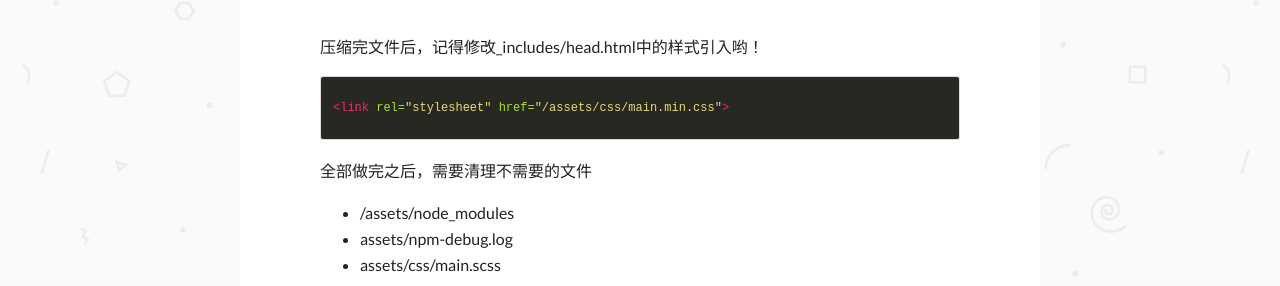
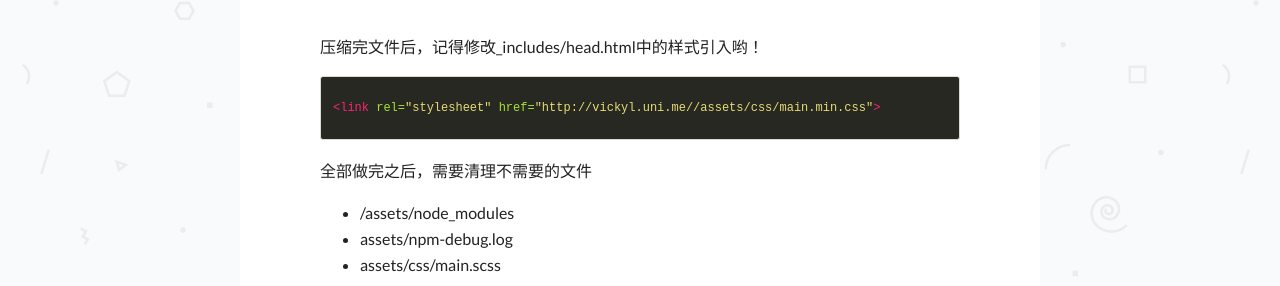
Before and after one commit to 0ovickyo0/0ovickyo0.github.io, a Jekyll site: the page built from _posts/2014-12-09-step-by-step-change-scss-to-less.md, in a window 1280 px wide and 1400 px high, scrolled down 6654 px. Shown: the part 201-487 px from the top of the window. Built offline with Jekyll 4.4.1, drawn with Linux system fonts in a browser that asks for light colours; nearby versions of some CDN libraries; comment, search, counter and statistics services are not loaded; some of the changed lines change nothing that is shown.

```diff
--- a/_config.yml
+++ b/_config.yml
@@ -8,8 +8,8 @@
 
 # Your site's domain goes here (eg: //mmistakes.github.io, http://mademistakes.com, etc)
 # When testing locally leave blank or use http://localhost:4000
-url:
-# url: http://vickyl.uni.me/
+# url:
+url: http://vickyl.uni.me/
 
 # Owner/author information
 owner:
```
